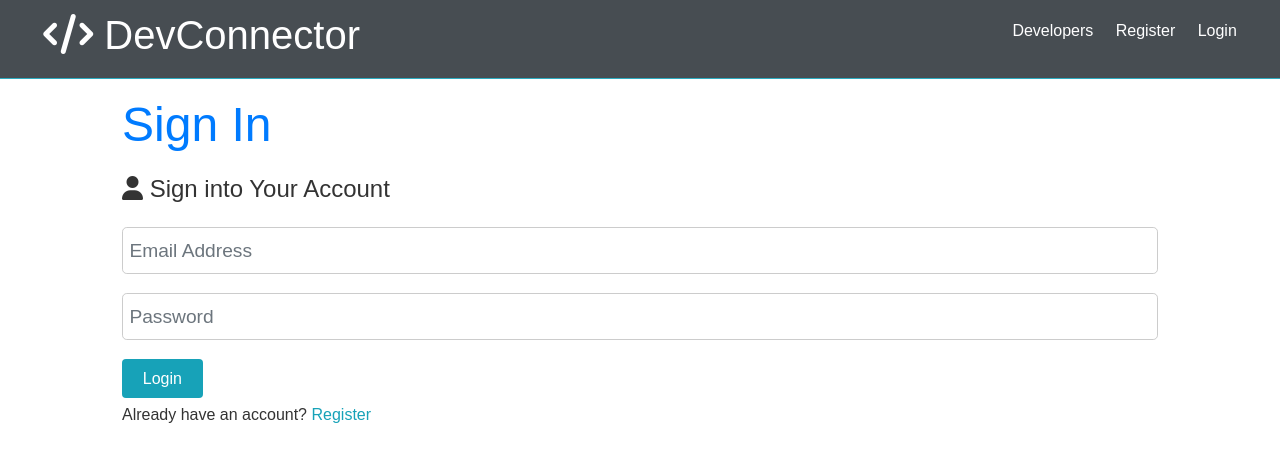
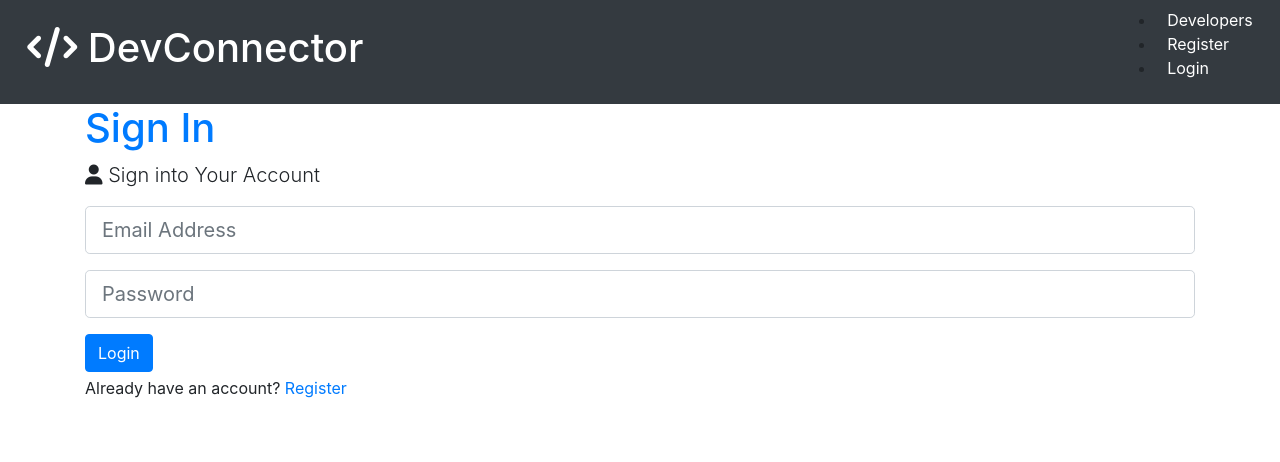
Before and after one commit to Gagandeep39/reactjs-social-media, a React (Create React App) app in the folder client/: page /login in a window 1280 px wide. Shown: the top 462 px of the page. Built offline with nearby package versions, Linux system fonts and the light colour scheme; no server answers; the HTML template or start-up script is replaced by a standard one.

Commit message:
Removed old theme

```diff
--- a/client/src/App.css
+++ b/client/src/App.css
@@ -1,277 +1,13 @@
-/* Global Styles */
-:root {
-  --primary-color: #17a2b8;
-  --dark-color: #343a40;
-  --light-color: #f4f4f4;
-  --danger-color: #dc3545;
-  --success-color: #28a745;
+.navbar a {
+  color: #fff;
+  padding: 0.45rem;
+  margin: 0 0.25rem;
 }
 
-* {
-  box-sizing: border-box;
-  margin: 0;
-  padding: 0;
-}
-
-body {
-  font-family: 'Raleway', sans-serif;
-  font-size: 1rem;
-  line-height: 1.6;
-  background-color: #fff;
-  color: #333;
-}
-
-a {
-  color: var(--primary-color);
+.navbar a:hover {
+  color: rgb(167, 163, 163);
   text-decoration: none;
 }
-
-ul {
-  list-style: none;
-}
-
-img {
-  width: 100%;
-}
-
-/* Utilities */
-.container {
-  max-width: 1100px;
-  margin: auto;
-  overflow: hidden;
-  padding: 0 2rem;
-  margin-top: 6rem;
-  margin-bottom: 3rem;
-}
-
-/* Text Styles*/
-.x-large {
-  font-size: 4rem;
-  line-height: 1.2;
-  margin-bottom: 1rem;
-}
-
-.large {
-  font-size: 3rem;
-  line-height: 1.2;
-  margin-bottom: 1rem;
-}
-
-.lead {
-  font-size: 1.5rem;
-  margin-bottom: 1rem;
-}
-
-.text-center {
-  text-align: center;
-}
-
-.text-primary {
-  color: var(--primary-color);
-}
-
-.text-dark {
-  color: var(--dark-color);
-}
-
-/* Padding */
-.p {
-  padding: 0.5rem;
-}
-.p-1 {
-  padding: 1rem;
-}
-.p-2 {
-  padding: 2rem;
-}
-.p-3 {
-  padding: 3rem;
-}
-.py {
-  padding: 0.5rem 0;
-}
-.py-1 {
-  padding: 1rem 0;
-}
-.py-2 {
-  padding: 2rem 0;
-}
-.py-3 {
-  padding: 3rem 0;
-}
-
-/* Margin */
-.m {
-  margin: 0.5rem;
-}
-.m-1 {
-  margin: 1rem;
-}
-.m-2 {
-  margin: 2rem;
-}
-.m-3 {
-  margin: 3rem;
-}
-.my {
-  margin: 0.5rem 0;
-}
-.my-1 {
-  margin: 1rem 0;
-}
-.my-2 {
-  margin: 2rem 0;
-}
-.my-3 {
-  margin: 3rem 0;
-}
-
-.btn {
-  display: inline-block;
-  background: var(--light-color);
-  color: #333;
-  padding: 0.4rem 1.3rem;
-  font-size: 1rem;
-  border: none;
-  cursor: pointer;
-  margin-right: 0.5rem;
-  transition: opacity 0.2s ease-in;
-  outline: none;
-}
-
-.badge {
-  font-size: 0.8rem;
-  padding: 0.1rem;
-  text-align: center;
-  margin: 0.3rem;
-  background: var(--light-color);
-  color: #333;
-}
-
-.alert {
-  padding: 0.8rem;
-  margin: 1rem 0;
-  opacity: 0.9;
-  background: var(--light-color);
-  color: #333;
-}
-
-.btn-primary,
-.bg-primary,
-.badge-primary,
-.alert-primary {
-  background: var(--primary-color);
-  color: #fff;
-}
-
-.btn-light,
-.bg-light,
-.badge-light,
-.alert-light {
-  background: var(--light-color);
-  color: #333;
-}
-
-.btn-dark,
-.bg-dark,
-.badge-dark,
-.alert-dark {
-  background: var(--dark-color);
-  color: #fff;
-}
-
-.btn-danger,
-.bg-danger,
-.badge-danger,
-.alert-danger {
-  background: var(--danger-color);
-  color: #fff;
-}
-
-.btn-success,
-.bg-success,
-.badge-success,
-.alert-success {
-  background: var(--success-color);
-  color: #fff;
-}
-
-.btn-white,
-.bg-white,
-.badge-white,
-.alert-white {
-  background: #fff;
-  color: #333;
-  border: #ccc solid 1px;
-}
-
-.btn:hover {
-  opacity: 0.8;
-}
-
-.bg-light,
-.badge-light {
-  border: #ccc solid 1px;
-}
-
-.round-img {
-  border-radius: 50%;
-}
-
-.line {
-  height: 1px;
-  background: #ccc;
-  margin: 1.5rem 0;
-}
-
-/* Overlay */
-.dark-overlay {
-  background-color: rgba(0, 0, 0, 0.7);
-  position: absolute;
-  top: 0;
-  left: 0;
-  width: 100%;
-  height: 100%;
-}
-
-/* Forms */
-.form .form-group {
-  margin: 1.2rem 0;
-}
-
-.form .form-text {
-  display: block;
-  margin-top: 0.3rem;
-  color: #888;
-}
-
-.form input[type='text'],
-.form input[type='email'],
-.form input[type='password'],
-.form input[type='date'],
-.form select,
-.form textarea {
-  display: block;
-  width: 100%;
-  padding: 0.4rem;
-  font-size: 1.2rem;
-  border: 1px solid #ccc;
-}
-
-.form input[type='submit'],
-button {
-  font: inherit;
-}
-
-.form .social-input {
-  display: flex;
-}
-
-.form .social-input i {
-  padding: 0.5rem;
-  width: 4rem;
-}
-
 .form .social-input i.fa-twitter {
   color: #38a1f3;
 }
@@ -287,291 +23,3 @@ button {
 .form .social-input i.fa-linkedin {
   color: #0077b5;
 }
-
-.table th,
-.table td {
-  padding: 1rem;
-  text-align: left;
-}
-
-.table th {
-  background: var(--light-color);
-}
-
-/* Navbar */
-.navbar {
-  display: flex;
-  justify-content: space-between;
-  align-items: center;
-  padding: 0.7rem 2rem;
-  position: fixed;
-  z-index: 1;
-  width: 100%;
-  top: 0;
-  border-bottom: solid 1px var(--primary-color);
-  opacity: 0.9;
-}
-
-.navbar ul {
-  display: flex;
-}
-
-.navbar a {
-  color: #fff;
-  padding: 0.45rem;
-  margin: 0 0.25rem;
-}
-
-.navbar a:hover {
-  color: var(--primary-color);
-}
-
-.navbar .welcome span {
-  margin-right: 0.6rem;
-}
-
-/* Landing Page */
-.landing {
-  position: relative;
-  background: url('./img/showcase.png') no-repeat center center/cover;
-  height: 100vh;
-}
-
-.landing-inner {
-  color: #fff;
-  height: 100%;
-  width: 80%;
-  margin: auto;
-  display: flex;
-  flex-direction: column;
-  align-items: center;
-  justify-content: center;
-  text-align: center;
-}
-
-/* Profiles Page */
-.profile {
-  display: grid;
-  grid-template-columns: 2fr 4fr 2fr;
-  align-items: center;
-  grid-gap: 2rem;
-  padding: 1rem;
-  line-height: 1.8;
-  margin-bottom: 1rem;
-}
-
-/* Profile Page */
-.profile-grid {
-  display: grid;
-  grid-template-areas:
-    'top top'
-    'about about'
-    'exp edu'
-    'github github';
-  grid-gap: 1rem;
-}
-
-.profile-top {
-  grid-area: top;
-  display: flex;
-  flex-direction: column;
-  align-items: center;
-  justify-content: center;
-  text-align: center;
-}
-
-.profile-top img {
-  width: 250px;
-}
-
-.profile-top .icons a {
-  color: #fff;
-  margin: 0 0.3rem;
-}
-
-.profile-top .icons a:hover {
-  color: var(--dark-color);
-}
-
-.profile-about {
-  grid-area: about;
-  text-align: center;
-}
-
-.profile-about .skills {
-  display: flex;
-  align-items: center;
-  justify-content: center;
-  text-align: center;
-}
-
-.profile-exp {
-  grid-area: exp;
-}
-
-.profile-edu {
-  grid-area: edu;
-}
-
-.profile-exp h2,
-.profile-edu h2 {
-  margin-bottom: 1rem;
-}
-
-.profile-exp > div,
-.profile-edu > div {
-  margin-bottom: 1rem;
-  padding-bottom: 1rem;
-  border-bottom: #ccc 1px dotted;
-}
-
-.profile-exp > div:last-child,
-.profile-edu > div:last-child {
-  border: 0;
-}
-
-.profile-exp p,
-.profile-edu p {
-  margin: 0.5rem 0;
-}
-
-.profile-github {
-  grid-area: github;
-}
-
-.profile-github .repo {
-  display: flex;
-}
-
-.profile-github .repo > div:first-child {
-  flex: 7;
-  flex-basis: 70%;
-}
-
-.profile-github > div:last-child {
-  flex: 3;
-  flex-basis: 20%;
-}
-
-/* Posts Page */
-.post-form .post-form-header {
-  background: var(--primary-color);
-  padding: 0.5rem;
-}
-
-.post {
-  display: grid;
-  grid-template-columns: 1fr 4fr;
-  grid-gap: 2rem;
-  align-items: center;
-}
-
-.post > div:first-child {
-  text-align: center;
-}
-
-.post img {
-  width: 100px;
-}
-
-.post .comment-count {
-  background: var(--light-color);
-  color: var(--primary-color);
-  padding: 0.1rem 0.2rem;
-  border-radius: 5px;
-  font-size: 0.8rem;
-}
-
-.post .post-date {
-  color: #aaa;
-  font-size: 0.8rem;
-  margin-bottom: 0.5rem;
-}
-
-/* Mobile Styles */
-@media (max-width: 700px) {
-  .container {
-    margin-top: 8rem;
-  }
-
-  .hide-sm {
-    display: none;
-  }
-
-  /* Text Styles */
-  .x-large {
-    font-size: 3rem;
-  }
-
-  .large {
-    font-size: 2rem;
-  }
-
-  .lead {
-    font-size: 1rem;
-  }
-
-  /* Navbar */
-  .navbar {
-    display: block;
-    text-align: center;
-  }
-
-  .navbar ul {
-    text-align: center;
-    justify-content: center;
-  }
-
-  .navbar h1 {
-    margin-bottom: 1rem;
-  }
-
-  .navbar .welcome {
-    display: none;
-  }
-
-  /* Profiles Page */
-  .profile {
-    grid-template-columns: 1fr;
-    text-align: center;
-  }
-
-  .profile ul {
-    display: none;
-  }
-
-  /* Profile Page */
-
-  .profile-top img,
-  .profile img {
-    width: 200px;
-    margin: auto;
-  }
-
-  .profile-grid {
-    grid-template-areas:
-      'top'
-      'about'
-      'exp'
-      'edu'
-      'github';
-  }
-
-  .profile-about .skills {
-    flex-direction: column;
-  }
-
-  .dash-buttons a {
-    display: block;
-    width: 100%;
-    margin-bottom: 0.2rem;
-  }
-
-  .post {
-    grid-template-columns: 1fr;
-  }
-  .post a,
-  .post button {
-    padding: 0.3rem 0.4rem;
-  }
-}
```
